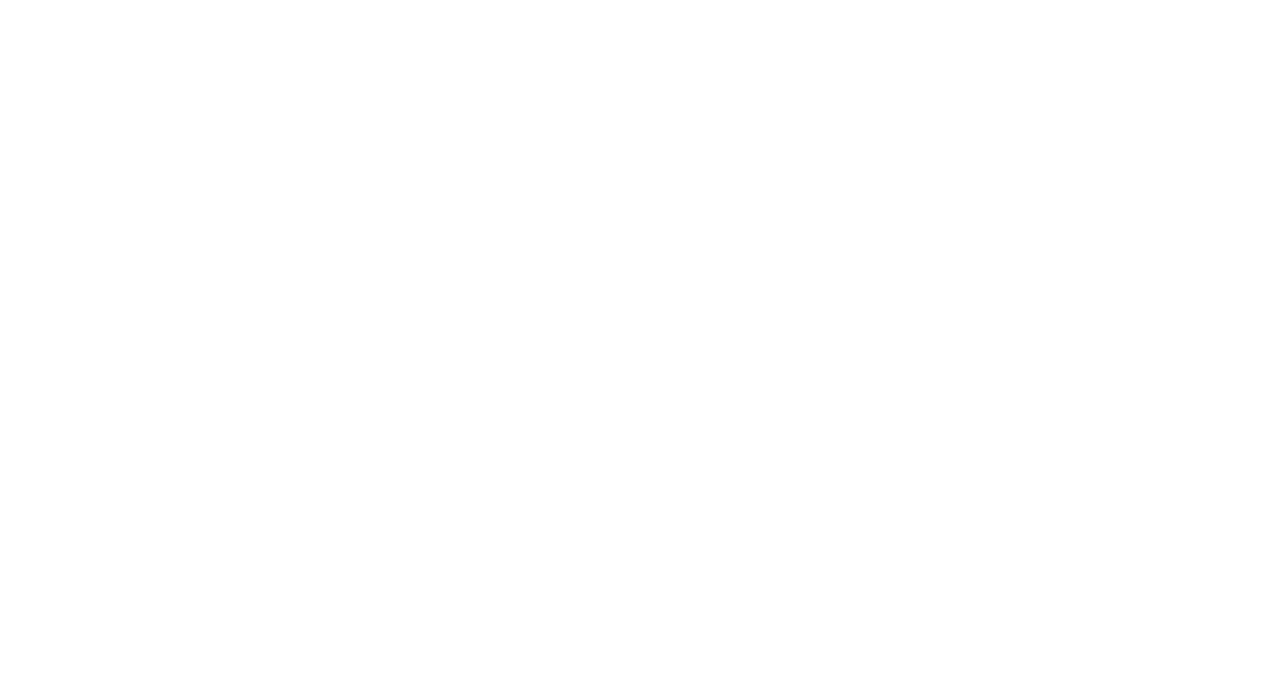
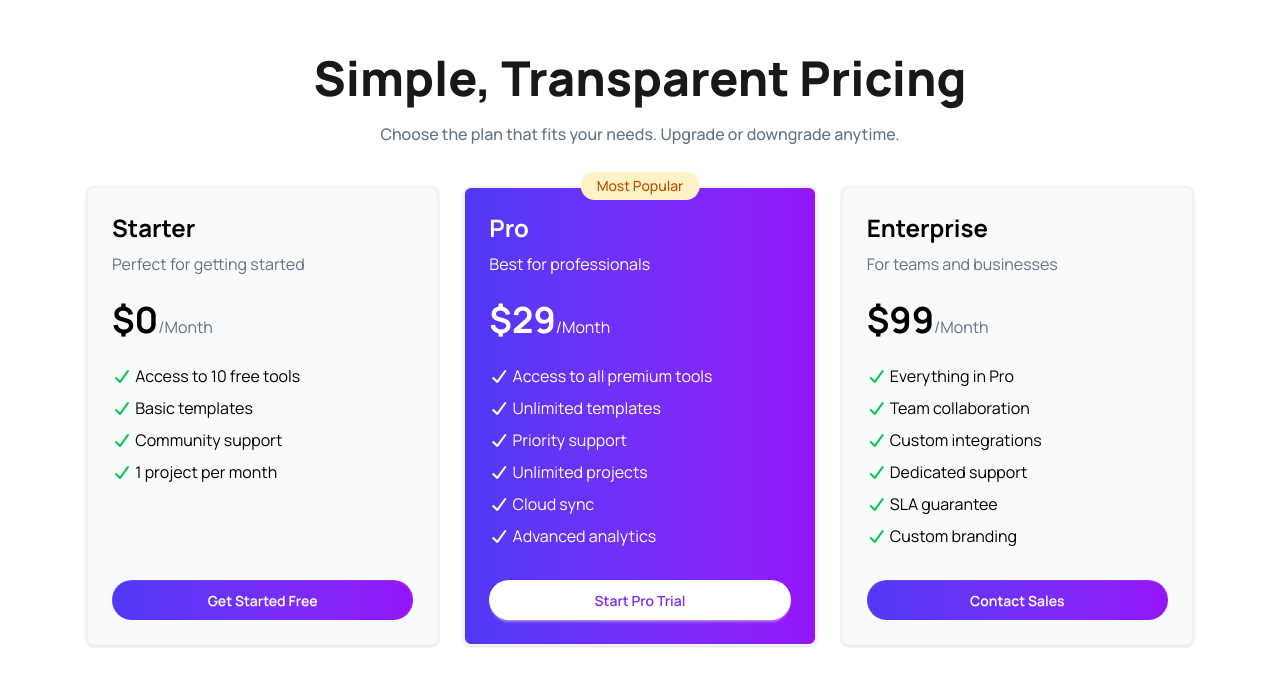
Before and after one commit to salmansahed/DigiTools, a React (Vite) app: page / in a window 1280 px wide. Shown: the part 1693-2379 px from the top of the page. Before the commit the page ends 1627 px from the top, so only its background shows below. Built offline with nearby package versions, Linux system fonts and the light colour scheme.

Commit message:
implement pricing section with responsive layout

```diff
--- /dev/null
+++ b/public/PricingData.json
@@ -0,0 +1,52 @@
+[
+  {
+    "id": 1,
+    "plan": "Starter",
+    "description": "Perfect for getting started",
+    "price": 0,
+    "billing": "/Month",
+    "features": [
+      "Access to 10 free tools",
+      "Basic templates",
+      "Community support",
+      "1 project per month"
+    ],
+    "buttonText": "Get Started Free",
+    "isPopular": false
+  },
+  {
+    "id": 2,
+    "plan": "Pro",
+    "description": "Best for professionals",
+    "price": 29,
+    "billing": "/Month",
+    "features": [
+      "Access to all premium tools",
+      "Unlimited templates",
+      "Priority support",
+      "Unlimited projects",
+      "Cloud sync",
+      "Advanced analytics"
+    ],
+    "buttonText": "Start Pro Trial",
+    "isPopular": true,
+    "badge": "Most Popular"
+  },
+  {
+    "id": 3,
+    "plan": "Enterprise",
+    "description": "For teams and businesses",
+    "price": 99,
+    "billing": "/Month",
+    "features": [
+      "Everything in Pro",
+      "Team collaboration",
+      "Custom integrations",
+      "Dedicated support",
+      "SLA guarantee",
+      "Custom branding"
+    ],
+    "buttonText": "Contact Sales",
+    "isPopular": false
+  }
+]
--- a/src/App.jsx
+++ b/src/App.jsx
@@ -4,18 +4,26 @@
 import Banner from './components/Banner'
 import Achievements from './components/Achievements'
 import HowItWorks from './components/HowItWorks'
+import Pricing from './components/Pricing'
+
+const pricingData = async() => {
+  const res = await fetch("PricingData.json");
+  return res.json()
+}
+const pricingPromise = pricingData();
 
 function App() {
 
   return (
     <>
-    <ToastContainer/>
-    <NavBar/>
-    <Banner/>
-    <Achievements/>
-    <HowItWorks/>
+      <ToastContainer />
+      <NavBar />
+      <Banner />
+      <Achievements />
+      <HowItWorks />
+      <Pricing pricingPromise={pricingPromise} />
     </>
-  )
+  );
 }
 
 export default App
--- a/src/components/Banner.jsx
+++ b/src/components/Banner.jsx
@@ -27,7 +27,7 @@
             Explore Products
           </button>
           <button className="btn rounded-full border-[#8a20f9] text-[#8a20f9]">
-            <i class="fa-solid fa-play"></i>
+            <i className="fa-solid fa-play"></i>
             Watch Demo
           </button>
         </div>
--- a/src/components/NavBar.jsx
+++ b/src/components/NavBar.jsx
@@ -68,7 +68,7 @@
         </div>
         <div className="navbar-end">
           <div className="flex items-center gap-4">
-            <i class="fa-solid fa-cart-shopping cursor-pointer hover:text-red-400 transition-all"></i>
+            <i className="fa-solid fa-cart-shopping cursor-pointer hover:text-red-400 transition-all"></i>
             <button className="font-semibold cursor-pointer hover:text-green-500 transition-all">
               Login
             </button>
--- a/src/components/Pricing.jsx
+++ b/src/components/Pricing.jsx
@@ -0,0 +1,25 @@
+import React, { use } from "react";
+import SinglePricingCard from "./SinglePricingCard";
+
+const Pricing = ({ pricingPromise }) => {
+    const pricingData = use(pricingPromise);
+  return (
+    <div className="max-w-285 mx-auto my-30">
+      <div className="text-center space-y-5">
+        <h1 className="text-3xl md:text-4xl xl:text-5xl font-black">
+          Simple, Transparent Pricing
+        </h1>
+        <p className="text-[#627382] font-medium">
+          Choose the plan that fits your needs. Upgrade or downgrade anytime.
+        </p>
+      </div>
+      <div className="grid grid-cols-1 md:grid-cols-2 lg:grid-cols-3 gap-6 px-4">
+        {pricingData.map((pricingCard) => (
+          <SinglePricingCard key={pricingCard.id} pricingCard={pricingCard} />
+        ))}
+      </div>
+    </div>
+  );
+};
+
+export default Pricing;
--- /dev/null
+++ b/src/components/SinglePricingCard.jsx
@@ -0,0 +1,52 @@
+import React from "react";
+
+const SinglePricingCard = ({ pricingCard }) => {
+  return (
+    <div
+      className={`flex flex-col ${pricingCard.isPopular ? "bg-linear-to-r from-[#4F39F6] to-[#9514FA] relative" : "bg-[#f9fafc]"} rounded-lg p-6 mt-10 shadow border-2 border-[#F2F2F2]`}
+    >
+      <h2
+        className={`text-2xl font-bold ${pricingCard.isPopular ? "text-white" : "text-black"}`}
+      >
+        {pricingCard.plan}
+      </h2>
+      <p
+        className={`${pricingCard.isPopular ? "text-white" : "text-[#627382]"} mt-2`}
+      >
+        {pricingCard.description}
+      </p>
+      <h1
+        className={`${pricingCard.isPopular ? "text-white" : "text-[#627382]"} my-6`}
+      >
+        <span
+          className={`text-3xl lg:text-4xl font-bold ${pricingCard.isPopular ? "text-white" : "text-black"}`}
+        >
+          ${pricingCard.price}
+        </span>
+        {pricingCard.billing}
+      </h1>
+      <div className="mb-6">
+        {pricingCard.features.map((feature) => (
+          <li
+            className={`list-none mb-2 ${pricingCard.isPopular ? "text-white" : "text-black"}`}
+          >
+            <i
+              className={`fa-solid fa-check ${pricingCard.isPopular ? "text-white" : "text-green-500"}`}
+            ></i>{" "}
+            {feature}
+          </li>
+        ))}
+      </div>
+      <button
+        className={`btn rounded-full mt-auto ${pricingCard.isPopular ? "bg-white text-[#792cf8]" : "bg-linear-to-r from-[#4F39F6] to-[#9514FA] text-white"}  w-full border-none`}
+      >
+        {pricingCard.buttonText}
+      </button>
+      <p className="text-[#BB4D00] bg-[#FEF3C6] inline-block px-4 rounded-full py-1 text-sm font-medium absolute -top-4 left-1/2 -translate-x-1/2 whitespace-nowrap">
+        {pricingCard.badge}
+      </p>
+    </div>
+  );
+};
+
+export default SinglePricingCard;
```
